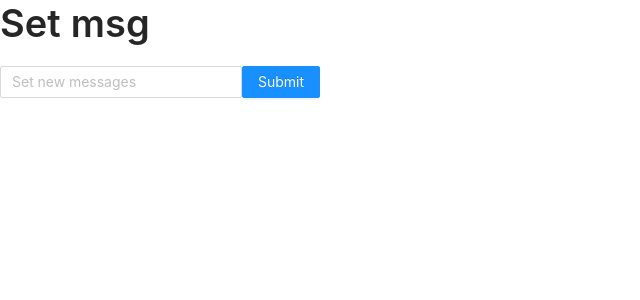
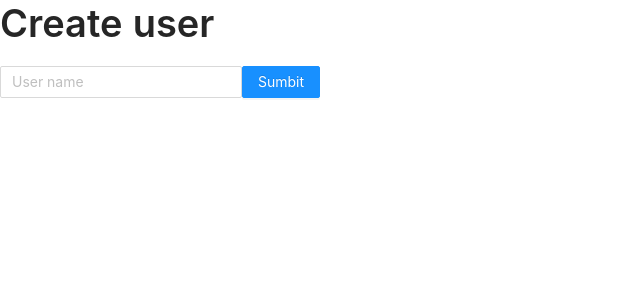
Before and after one commit to svicervlad/socketio-example, a React app: page / in a window 1280 px wide. Shown: the top 300 px of the page, without its empty margins (0-640 px from the left). Built offline with nearby package versions, Linux system fonts and the light colour scheme; no server answers.

Commit message:
feat: implemet user create form

```diff
--- a/app/App.js
+++ b/app/App.js
@@ -1,47 +1,14 @@
-import React, { useEffect, useRef, useState } from 'react';
-import io from 'socket.io-client'
-import { Button, Typography, Input, Divider, Row, Col } from 'antd';
+import React from 'react';
+import { SocketContext, socket } from './context/socket';
 import "antd/dist/antd.css";
-
-const { Title, Paragraph, Text, Link } = Typography;
-
-const SERVER_URL = 'ws://localhost:5000'
+import UserCreateForm from './components/User/UserCreateForm';
 
 function App() {
-  const [message, setMessage] = useState()
-
-  const socketRef = useRef(null)
-
-  useEffect(() => {
-    socketRef.current = io(SERVER_URL)
-  }, [])
-
   return (
     <div className="App">
-      <Row>
-        <Typography>
-          <Title>Set msg</Title>
-        </Typography>
-      </Row>
-      <Row>
-        <Col>
-          <Input
-            placeholder="Set new messages"
-            onChange={(e) => setMessage(e.target.value)}
-          />
-        </Col>
-        <Col>
-          <Button
-            type="primary"
-            onClick={(e) => {
-              socketRef.current.emit('message', message)
-            }}
-          >
-            Submit
-          </Button>
-        </Col>
-      </Row>
-
+      <SocketContext.Provider value={socket}>
+        <UserCreateForm/>
+      </SocketContext.Provider>
     </div>
   );
 }
--- /dev/null
+++ b/app/components/User/UserCreateForm.js
@@ -0,0 +1,39 @@
+import React, { useContext, useState } from 'react';
+import { SocketContext } from '../../context/socket';
+import { Button, Typography, Input, Divider, Row, Col } from 'antd';
+
+const { Title, Paragraph, Text, Link } = Typography;
+
+const UserCreateForm = () => {
+  const [user, setUser] = useState()
+  const socket = useContext(SocketContext);
+  return (
+    <>
+      <Row>
+        <Typography>
+          <Title>Create user</Title>
+        </Typography>
+      </Row>
+      <Row>
+        <Col>
+          <Input
+            placeholder="User name"
+            onChange={(e) => setUser(e.target.value)}
+          />
+        </Col>
+        <Col>
+          <Button
+            type="primary"
+            onClick={(e) => {
+              socket.emit('user create', user)
+            }}
+          >
+            Sumbit
+          </Button>
+        </Col>
+      </Row>
+    </>
+  )
+}
+
+export default UserCreateForm
--- /dev/null
+++ b/app/context/socket.js
@@ -0,0 +1,5 @@
+import socketio from "socket.io-client";
+import React from 'react';
+
+export const socket = socketio.connect('ws://localhost:5000');
+export const SocketContext = React.createContext();
```
Also changed, not shown: 1 other file (tests, documents, lock files or other folders).
